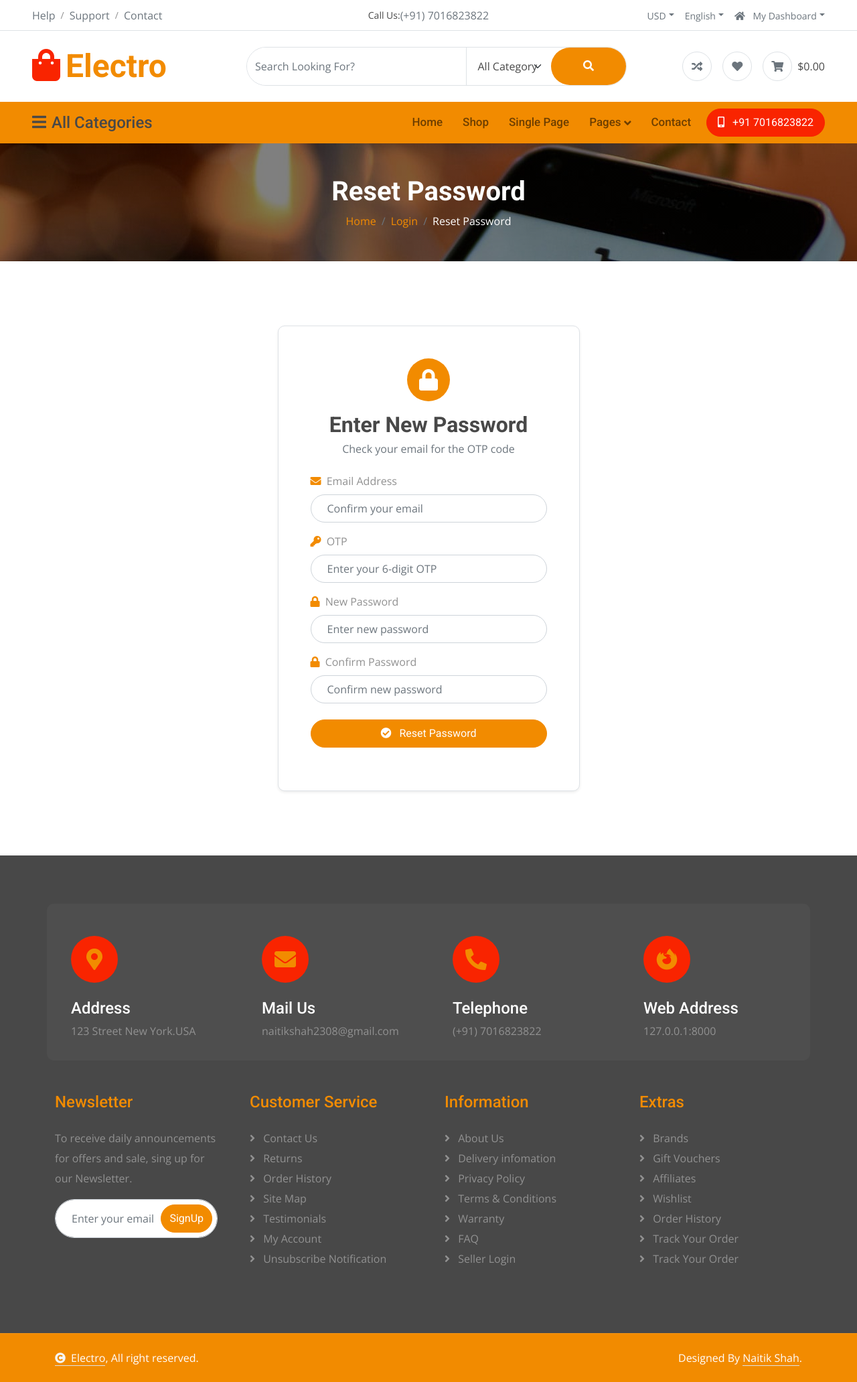
After one commit to TechieNaitik/electro, a Django app: page /reset_password in a window 1280 px wide. The commit adds this page. Shown: the whole page at 67% size. Run offline with Django 5.2, Linux system fonts and the light colour scheme; some libraries are stand-ins or nearby versions.

Commit message:
Added session management & pages for forgot and reset password

```diff
--- a/myproject/myapp/Templates/index.html
+++ b/myproject/myapp/Templates/index.html
@@ -92,7 +92,8 @@
                             <a href="#" class="dropdown-item"> Notifications</a>
                             <a href="#" class="dropdown-item"> Account Settings</a>
                             <a href="#" class="dropdown-item"> My Account</a>
-                            <a href="#" class="dropdown-item"> Log Out</a>
+                            <a href="{% url 'logout' %}" class="dropdown-item"> Log Out</a>
+                            <a href="{% url 'forgot_password' %}" class="dropdown-item"> Forgot Password</a>
                         </div>
                     </div>
                 </div>
--- /dev/null
+++ b/myproject/myapp/Templates/reset_password.html
@@ -0,0 +1,127 @@
+{% extends 'index.html' %}
+{% load static %}
+{% block content %}
+
+    <!-- Page Header Start -->
+    <div class="container-fluid page-header py-5">
+        <h1 class="text-center text-white display-6 wow fadeInUp" data-wow-delay="0.1s">Reset Password</h1>
+        <ol class="breadcrumb justify-content-center mb-0 wow fadeInUp" data-wow-delay="0.3s">
+            <li class="breadcrumb-item"><a href="{% url 'index' %}">Home</a></li>
+            <li class="breadcrumb-item"><a href="{% url 'login' %}">Login</a></li>
+            <li class="breadcrumb-item active text-white">Reset Password</li>
+        </ol>
+    </div>
+    <!-- Page Header End -->
+
+    <!-- Reset Password Form Start -->
+    <div class="container-fluid py-5">
+        <div class="container py-5">
+            <div class="row justify-content-center">
+                <div class="col-lg-5 col-md-8 wow fadeInUp" data-wow-delay="0.1s">
+
+                    <!-- Card -->
+                    <div class="border rounded p-4 p-md-5 bg-white shadow-sm">
+
+                        <!-- Header -->
+                        <div class="text-center mb-4">
+                            <div class="d-inline-flex align-items-center justify-content-center rounded-circle bg-primary mb-3"
+                                style="width: 64px; height: 64px;">
+                                <i class="fas fa-lock text-white fa-2x"></i>
+                            </div>
+                            <h2 class="fw-bold mb-1">Enter New Password</h2>
+                            <p class="text-muted mb-0">Check your email for the OTP code</p>
+                        </div>
+
+                        <!-- Alert for general errors (backend-ready) -->
+                        {% if messages %}
+                            {% for message in messages %}
+                                <div class="alert alert-{{ message.tags }} alert-dismissible fade show" role="alert">
+                                    {{ message }}
+                                    <button type="button" class="btn-close" data-bs-dismiss="alert" aria-label="Close"></button>
+                                </div>
+                            {% endfor %}
+                        {% endif %}
+
+                        <!-- Form -->
+                        <form method="POST" action="{% url 'reset_password' %}">
+                            {% csrf_token %}
+
+                            <!-- Email Field -->
+                            <div class="mb-3">
+                                <label for="email" class="form-label fw-semibold">
+                                    <i class="fas fa-envelope text-primary me-1"></i> Email Address
+                                </label>
+                                <input
+                                    type="email"
+                                    class="form-control rounded-pill py-2 px-4"
+                                    id="email"
+                                    name="email"
+                                    value="{{ request.GET.email|default:'' }}"
+                                    placeholder="Confirm your email"
+                                    required
+                                >
+                            </div>
+
+                            <!-- OTP Field -->
+                            <div class="mb-3">
+                                <label for="otp" class="form-label fw-semibold">
+                                    <i class="fas fa-key text-primary me-1"></i> OTP
+                                </label>
+                                <input
+                                    type="text"
+                                    class="form-control rounded-pill py-2 px-4"
+                                    id="otp"
+                                    name="otp"
+                                    placeholder="Enter your 6-digit OTP"
+                                    required
+                                >
+                            </div>
+
+                            <!-- New Password Field -->
+                            <div class="mb-3">
+                                <label for="new_password" class="form-label fw-semibold">
+                                    <i class="fas fa-lock text-primary me-1"></i> New Password
+                                </label>
+                                <input
+                                    type="password"
+                                    class="form-control rounded-pill py-2 px-4"
+                                    id="new_password"
+                                    name="new_password"
+                                    placeholder="Enter new password"
+                                    required
+                                >
+                            </div>
+
+                            <!-- Confirm Password Field -->
+                            <div class="mb-4">
+                                <label for="confirm_password" class="form-label fw-semibold">
+                                    <i class="fas fa-lock text-primary me-1"></i> Confirm Password
+                                </label>
+                                <input
+                                    type="password"
+                                    class="form-control rounded-pill py-2 px-4"
+                                    id="confirm_password"
+                                    name="confirm_password"
+                                    placeholder="Confirm new password"
+                                    required
+                                >
+                            </div>
+
+                            <!-- Submit Button -->
+                            <div class="d-grid mb-3">
+                                <button type="submit" class="btn btn-primary rounded-pill py-2 px-4 fw-semibold">
+                                    <i class="fas fa-check-circle me-2"></i> Reset Password
+                                </button>
+                            </div>
+
+                        </form>
+                    </div>
+                    <!-- Card End -->
+
+                </div>
+            </div>
+        </div>
+    </div>
+    <!-- Reset Password Form End -->
+
+{% endblock %}
--- a/myproject/myapp/urls.py
+++ b/myproject/myapp/urls.py
@@ -30,4 +30,7 @@ urlpatterns = [
     path('contact', views.contact, name='contact'),
     path('error', views.error, name='error'),
     path('bestseller', views.bestseller, name='bestseller'),
+    path('logout', views.logout, name='logout'),
+    path('forgot_password', views.forgot_password, name='forgot_password'),
+    path('reset_password', views.reset_password, name='reset_password'),
 ]
--- a/myproject/myapp/views.py
+++ b/myproject/myapp/views.py
@@ -1,6 +1,5 @@
 import re
 from django.contrib import messages
-from django.contrib.auth.hashers import make_password, check_password
 from django.shortcuts import render, redirect, HttpResponse
 
 from .models import Customer
@@ -15,25 +14,24 @@ from .models import Customer
 # ─────────────────────────────────────────────────────────────────────────────
 def home(request):
     return render(request, 'index.html')
-    return HttpResponse("Welcome to the Home Page!")
-
 
 def index(request):
     return render(request, 'index.html')
 
 def register(request):
+    if 'email' in request.session:
+        return redirect('home')
+
     if request.method == "POST":
         name = request.POST.get('name', '').strip()
         email = request.POST.get('email', '').strip()
         password = request.POST.get('password', '').strip()
         confirm_password = request.POST.get('confirm_password', '').strip()
 
-        # 1. Check for empty fields
         if not all([name, email, password, confirm_password]):
             messages.error(request, "All fields are required.")
             return render(request, 'register.html', {'form_data': {'name': name, 'email': email}})
 
-        # 2. Check password match
         if password != confirm_password:
             messages.error(request, "Passwords do not match.")
             return render(request, 'register.html', {'form_data': {'name': name, 'email': email}})
@@ -50,6 +48,9 @@ def register(request):
     return render(request, 'register.html')
 
 def login(request):
+    if 'email' in request.session:
+        return redirect('home')
+
     if request.method == "POST":
         email = request.POST.get('email', '').strip()
         password = request.POST.get('password', '').strip()
@@ -65,6 +66,9 @@ def login(request):
         customer = Customer.objects.filter(email=email).first()
 
         if customer and customer.password == password:
+            request.session['email'] = customer.email
+            request.session['name'] = customer.full_name
+            request.session.set_expiry(0)
             messages.success(request, f"Welcome back, {customer.full_name}!")
             return redirect('home')
         else:
@@ -80,9 +84,15 @@ def single(request):
     return render(request, 'single.html')
 
 def cart(request):
+    if 'email' not in request.session:
+        return redirect('login')
+
     return render(request, 'cart.html')
 
 def checkout(request):
+    if 'email' not in request.session:
+        return redirect('login')
+
     return render(request, 'checkout.html')
 
 def contact(request):
@@ -93,3 +103,50 @@ def error(request):
 
 def bestseller(request):
     return render(request, 'bestseller.html')
+
+def logout(request):
+    request.session.flush()
+    messages.success(request, "You have been logged out.")
+    return redirect('login')
+
+def forgot_password(request):
+    if request.method == "POST":
+        email = request.POST.get('email', '').strip()
+
+        if not email:
+            messages.error(request, "Please enter your email.")
+            return render(request, 'forgot_password.html')
+
+        if not re.match(r"[^@]+@[^@]+\.[^@]+", email):
+            messages.error(request, "Please enter a valid email address.")
+            return render(request, 'forgot_password.html')
+
+        # Here you would generate and send the OTP to the user's email
+        # For demonstration purposes, we'll just display a success message
+        messages.success(request, f"An OTP has been sent to {email}.")
+        return redirect('reset_password')
+
+    return render(request, 'forgot_password.html')
+
+def reset_password(request):
+    if request.method == "POST":
+        email = request.POST.get('email', '').strip()
+        otp = request.POST.get('otp', '').strip()
+        new_password = request.POST.get('new_password', '').strip()
+        confirm_password = request.POST.get('confirm_password', '').strip()
+
+        if not all([email, otp, new_password, confirm_password]):
+            messages.error(request, "All fields are required.")
+            return render(request, 'reset_password.html')
+
+        if new_password != confirm_password:
+            messages.error(request, "Passwords do not match.")
+            return render(request, 'reset_password.html')
+
+        # Here you would verify the OTP and update the user's password
+        # For demonstration purposes, we'll just display a success message
+        Customer.objects.filter(email=email).update(password=new_password)
+        messages.success(request, "Your password has been reset successfully!")
+        return redirect('login')
+
+    return render(request, 'reset_password.html')
```
Also changed, not shown: myproject/myapp/Templates/forgot_password.html (added, +88 -0 lines), myproject/myapp/migrations/0002_alter_customer_full_name_alter_customer_password.py (added), myproject/myapp/static/img/reset_password.png (added), myproject/myapp/static/img/send_otp.png (added).
